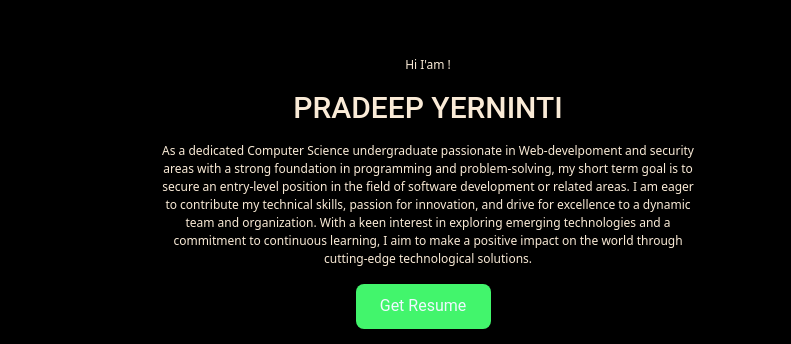
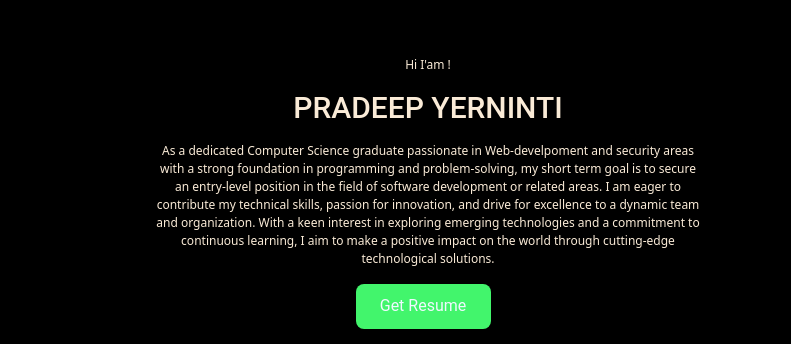
Before and after one commit to Pradeep-yerninti/pradeep_practice, a plain HTML site: page docs/index.html in a window 1280 px wide. Shown: the part 208-552 px from the top of the page, 0-791 px from the left. Drawn offline with nearby package versions, Linux system fonts and the light colour scheme.

Commit message:
fix: correct typo in introduction paragraph

```diff
--- a/docs/index.html
+++ b/docs/index.html
@@ -38,7 +38,7 @@
     <p class="para mb-3">Hi I'am !</p>
     <h1 class="heading mb-3">PRADEEP YERNINTI </h1>
     <p class="para mb-3">
-As a dedicated Computer Science undergraduate passionate in Web-develpoment and security areas with a
+As a dedicated Computer Science graduate passionate in Web-develpoment and security areas with a
 strong foundation in programming and problem-solving, my short term goal is to secure an entry-level position in
 the field of software development or related areas. I am eager to contribute my technical skills, passion for
 innovation, and drive for excellence to a dynamic team and organization. With a keen interest in exploring
```
